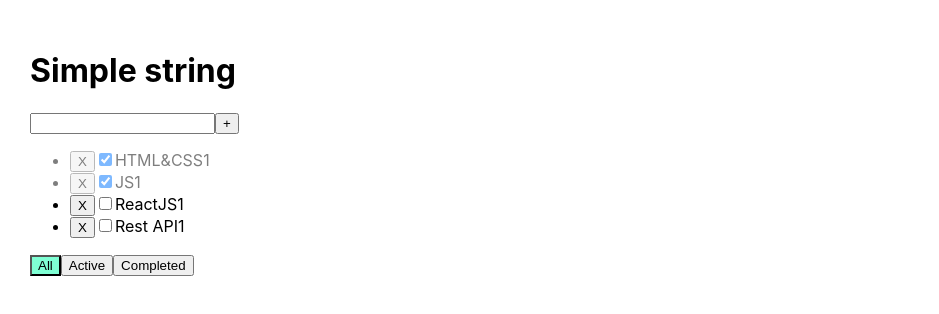
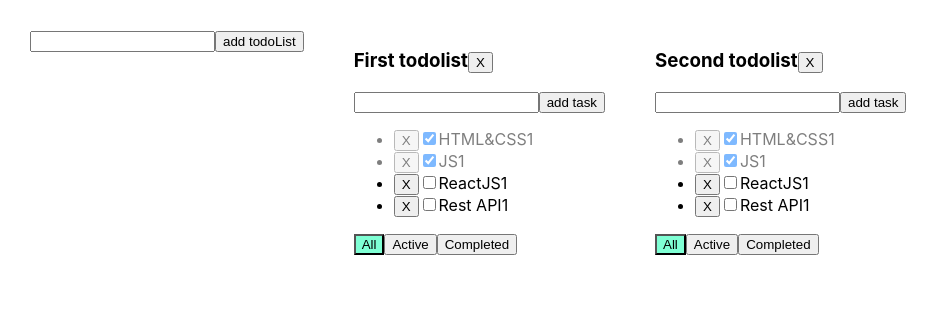
Before and after one commit to YauhenKoltashau/Todolists, a React (Create React App) app: page / in a window 1280 px wide. Shown: the top 314 px of the page, without its empty margins (0-939 px from the left). Built offline with nearby package versions, Linux system fonts and the light colour scheme.

Commit message:
created AddItemForm, EditableSpan

```diff
--- /dev/null
+++ b/src/AddItemForm.tsx
@@ -0,0 +1,47 @@
+import React, {ChangeEvent, KeyboardEvent, useState} from "react"
+import styles from "./App.module.css";
+
+type AddItemFormPropsType = {
+    name: string
+    addItem: (title: string) => void
+}
+
+export const AddItemForm = (props: AddItemFormPropsType) => {
+    const [newTitle, setNewTitle] = useState('')
+    const [error, setError] = useState<string | null>(null)
+    const onChangeNewTaskTitleInput = (e: ChangeEvent<HTMLInputElement>) => {
+        setNewTitle(e.currentTarget.value)
+    }
+    const onKeyPressAddNewTaskHandler = (e: KeyboardEvent<HTMLInputElement>) => {
+        setError(null)
+        if (newTitle.trim() === "") {
+            return
+        }
+        if (e.key == 'Enter') {
+            setNewTitle('');
+            props.addItem(newTitle)
+        }
+    }
+    const onClickButtonAddNewTaskHandler = () => {
+        if (newTitle.trim() === "") {
+            setError("Title is required")
+            return
+        }
+        setNewTitle('');
+        props.addItem(newTitle.trim())
+    }
+    return (
+        <div>
+            <input
+                value={newTitle}
+                onChange={onChangeNewTaskTitleInput}
+                onKeyPress={onKeyPressAddNewTaskHandler}
+            />
+
+            <button
+                onClick={onClickButtonAddNewTaskHandler}>{props.name}
+            </button>
+            {error && <div className={styles.errorMessage}>{error}</div>}
+        </div>
+    )
+}
--- a/src/App.tsx
+++ b/src/App.tsx
@@ -2,69 +2,150 @@ import React, {useState} from 'react';
 import './App.css';
 import {InArrayPropsType, Todolist} from "./Todolist";
 import {v1} from "uuid";
+import {AddItemForm} from "./AddItemForm";
+
 
 export type filterValueType = "All" | "Active" | "Completed"
+type TodolistsType = {
+    id: string
+    title: string
+    filter: filterValueType
+}
+type TaskType = {
+    [key: string]: Array<InArrayPropsType>
+
+
+}
 
 function App() {
 
-    const [tasks, setTasks] = useState<Array<InArrayPropsType>>(
+    let todolistsId1 = v1()
+    let todolistsId2 = v1()
+
+    let [todolists, setTodolists] = useState<Array<TodolistsType>>(
         [
+            {id: todolistsId1, title: "First todolist", filter: "All"},
+            {id: todolistsId2, title: "Second todolist", filter: "All"},
+        ]
+    )
+
+    const [tasks, setTasks] = useState<TaskType>({
+        [todolistsId1]: [
             {id: v1(), title: "HTML&CSS1", isDone: true},
             {id: v1(), title: "JS1", isDone: true},
             {id: v1(), title: "ReactJS1", isDone: false},
             {id: v1(), title: "Rest API1", isDone: false},
-        ])
-    console.log(tasks)
-    const removeOneTask = (id: string) => {
-        setTasks(tasks.filter((el) => el.id !== id))
-        console.log(id)
-    }
-    const addTask = (title: string) => {
-        let newTask = {id: v1(), title: title, isDone: false}
-        let newTasks = [newTask, ...tasks]
-        setTasks((newTasks))
-    }
-    let [filterValue, setFilterValue] = useState<filterValueType>("All")
-    let changeFilter = tasks
-    if (filterValue === "Active") {
-        changeFilter = tasks.filter((el) => !el.isDone)
-    }
-    if (filterValue === "Completed") {
-        changeFilter = tasks.filter((el) => el.isDone)
-    }
-
-    const filterTask = (filterValue: filterValueType) => {
-        setFilterValue(filterValue)
+        ],
+        [todolistsId2]: [
+            {id: v1(), title: "HTML&CSS1", isDone: true},
+            {id: v1(), title: "JS1", isDone: true},
+            {id: v1(), title: "ReactJS1", isDone: false},
+            {id: v1(), title: "Rest API1", isDone: false},
+        ]
+    })
+    const removeOneTask = (id: string, tlId: string) => {
+        let todolistTasks = tasks[tlId]
+        tasks[tlId] = todolistTasks.filter((el) => el.id !== id)
+        setTasks({...tasks})
 
     }
-    function changeStatus (taskId: string, isDone: boolean){
-        const task = tasks.find(t=> t.id === taskId)
+    const addTask = (title: string, tlId: string) => {
+        let task = {id: v1(), title: title, isDone: false}
+        let todolistTasks = tasks[tlId]
+        tasks[tlId] = [task, ...todolistTasks]
+        setTasks({...tasks})
+
+    }
+    const changeStatus = (taskId: string, isDone: boolean, tlId: string) => {
+        let todolistTasks = tasks[tlId]
+        const task = todolistTasks.find(t => t.id === taskId)
         if (task) {
             task.isDone = isDone
         }
-        setTasks([...tasks]);
+        setTasks({...tasks});
 
 
     }
+    const filterTask = (filterValue: filterValueType, tlId: string) => {
+        let todolist = todolists.find((tl) => tl.id === tlId)
+        if (todolist) {
+            todolist.filter = filterValue
+        }
+        setTodolists([...todolists]);
+    }
+    const removeTodolist = (tlId: string) => {
+        setTodolists(todolists.filter((tl) => tl.id !== tlId))
+        delete tasks[tlId]
+        setTasks({...tasks})
 
+    }
+    const addTodolist = (title: string) => {
+        let newTodolistId = v1()
+        let newTodolist: TodolistsType = {id: newTodolistId, title: title, filter: "All"}
+        setTodolists([newTodolist, ...todolists])
+        setTasks({...tasks, [newTodolistId]: []})
+
+    }
+    const changeTitleTask = (title: string, taskId: string, tlId: string,) => {
+        let todolistTasks = tasks[tlId]
+        const task = todolistTasks.find(t => t.id === taskId)
+        if (task) {
+            task.title = title
+        }
+        setTasks({...tasks})
+    }
+    const changeTitleTodolist = (title: string, tlId: string) => {
+        let todolist = todolists.find(tl => tl.id === tlId)
+        if (todolist) {
+            todolist.title = title
+        }
+        setTasks({...tasks})
+    }
 
 
     return (
         <div className="App">
-            <Todolist topic={"Simple string"}
-                      task={changeFilter}
-                      removeOneTask={removeOneTask}
-                      filterTask={filterTask}
-                      addTask={addTask}
-                      changeStatus={changeStatus}
-                      filter={filterValue}
+            <AddItemForm
+                name={'add todoList'}
+                addItem={addTodolist}
+            />
+
+            {todolists.map((tl) => {
+                    let changeFilter = tasks[tl.id]
+                    if (tl.filter === "Active") {
+                        changeFilter = tasks[tl.id].filter((el) => !el.isDone)
+                    }
+                    if (tl.filter === "Completed") {
+                        changeFilter = tasks[tl.id].filter((el) => el.isDone)
+                    }
+
+                    return (
+                        <div>
+
+                            <Todolist
+                                key={tl.id}
+                                tlId={tl.id}
+                                title={tl.title}
+                                tasks={changeFilter}
+                                removeOneTask={removeOneTask}
+                                filterTask={filterTask}
+                                addTask={addTask}
+                                changeStatus={changeStatus}
+                                filter={tl.filter}
+                                removeTodolist={removeTodolist}
+                                changeTitleTask={changeTitleTask}
+                                changeTitleTodolist={changeTitleTodolist}
+                            />
+                        </div>
 
 
-            />
+                    )
+
+                }
+            )}
 
 
-        </div>
-    );
+        </div>)
 }
 
 export default App;
--- /dev/null
+++ b/src/EditableSpan.tsx
@@ -0,0 +1,34 @@
+import React, {ChangeEvent, useState} from "react";
+type editModeType = boolean
+type EditableSpanPropsType = {
+    title: string
+    editTitle:(title: string)=>void
+
+
+
+}
+export const EditableSpan = (props: EditableSpanPropsType) => {
+    const [editMode, setEditMode] = useState<editModeType>(false)
+    let [title, setTitle] = useState(props.title)
+    const activateEditMode = () => {
+        setEditMode(true)
+        setTitle(props.title)
+
+    }
+    const activateViewMode = () => {
+        setEditMode(false)
+        props.editTitle(title)
+
+
+
+    }
+
+    const changeTitle = (e: ChangeEvent<HTMLInputElement>) => {
+        setTitle(e.currentTarget.value)
+    }
+
+        return editMode
+            ? <input value={title} onChange={changeTitle} autoFocus onBlur={activateViewMode}/>
+            : <span onDoubleClick={activateEditMode}>{title}</span>
+
+    }
--- a/src/Todolist.tsx
+++ b/src/Todolist.tsx
@@ -1,16 +1,22 @@
 import React, {ChangeEvent, ChangeEventHandler, KeyboardEvent, useState} from "react";
 import {filterValueType} from "./App";
 import styles from "./App.module.css"
+import {EditableSpan} from "./EditableSpan";
+import {AddItemForm} from "./AddItemForm";
 
 
 type TodolistPropsType = {
-    topic?: string
-    task: Array<InArrayPropsType>
-    removeOneTask: (id: string) => void
-    filterTask: (filterValue: filterValueType) => void
-    addTask: (title: string) => void
-    changeStatus: (taskId: string, isDone: boolean) => void
+    tlId: string
+    title: string
+    tasks: Array<InArrayPropsType>
+    removeOneTask: (id: string, tlId: string) => void
+    filterTask: (filterValue: filterValueType, tlId: string) => void
+    addTask: (title: string, tlId: string) => void
+    changeStatus: (taskId: string, isDone: boolean, tlId: string) => void
     filter: filterValueType
+    removeTodolist: (tlId: string) => void
+    changeTitleTask: (title: string, taskId: string, tlId: string) => void
+    changeTitleTodolist:(title: string, tlId: string) => void
 
 }
 
@@ -22,51 +28,71 @@ export type InArrayPropsType = {
 
 
 export const Todolist = (props: TodolistPropsType) => {
-    const [newTaskTitle, setNewTaskTitle] = useState('')
-    const[error, setError] = useState<string|null>(null)
-    const onChangeNewTaskTitleInput = (e: ChangeEvent<HTMLInputElement>) => {
-        setNewTaskTitle(e.currentTarget.value)
+    // const [newTaskTitle, setNewTaskTitle] = useState('')
+    // const [error, setError] = useState<string | null>(null)
+    //
+    // const onChangeNewTaskTitleInput = (e: ChangeEvent<HTMLInputElement>) => {
+    //     setNewTaskTitle(e.currentTarget.value)
+    // }
+    // const onKeyPressAddNewTaskHandler = (e: KeyboardEvent<HTMLInputElement>) => {
+    //     setError(null)
+    //     if (newTaskTitle.trim() === "") {
+    //         return
+    //     }
+    //     if (e.key == 'Enter') {
+    //         setNewTaskTitle('');
+    //         props.addTask(newTaskTitle, props.tlId)
+    //     }
+    // }
+    //
+    // const onClickButtonAddNewTaskHandler = () => {
+    //     if (newTaskTitle.trim() === "") {
+    //         setError("Title is required")
+    //         return
+    //     }
+    //     setNewTaskTitle('');
+    //     props.addTask(newTaskTitle.trim(), props.tlId)
+    // }
+    const onClickAllTaskHandler = () => props.filterTask("All", props.tlId)
+    const onClickActiveTaskHandler = () => props.filterTask("Active", props.tlId)
+    const onClickCompletedTaskHandler = () => props.filterTask("Completed", props.tlId)
+    const addTask = (title: string) => {
+        props.addTask(title, props.tlId)
     }
-    const onKeyPressAddNewTaskHandler = (e: KeyboardEvent<HTMLInputElement>) => {
-        setError(null)
-        if (newTaskTitle.trim() === "") {
-            return
-        }
-        if (e.key == 'Enter') {
-            setNewTaskTitle('');
-            props.addTask(newTaskTitle)
-        }
+    const changeTitle = (title:string, id: string) => {
+        props.changeTitleTask(title, id,props.tlId )
+
     }
-    const onClickButtonAddNewTaskHandler = () => {
-        if (newTaskTitle.trim() === "") {
-            setError("Title is required")
-            return
-        }
-        setNewTaskTitle('');
-        props.addTask(newTaskTitle.trim())
+    const changeTitleTodolist = (title: string) => {
+      props.changeTitleTodolist(title,props.tlId)
     }
-    const onClickAllTaskHandler = () => props.filterTask("All")
-    const onClickActiveTaskHandler = () => props.filterTask("Active")
-    const onClickCompletedTaskHandler = () => props.filterTask("Completed")
 
     return (
         <div>
-            <h1>{props.topic}</h1>
             <div>
-                <input className={error ? styles.error: ""}
-                    value={newTaskTitle}
-                    onChange={onChangeNewTaskTitleInput}
-                    onKeyPress={onKeyPressAddNewTaskHandler}/>
-                <button onClick={onClickButtonAddNewTaskHandler}>+</button>
+                <h3>
+                    <EditableSpan
+                        title={props.title}
+                        editTitle={changeTitleTodolist}
+
+                    />
+
+                    <button onClick={() => props.removeTodolist(props.tlId)}>X</button>
+                </h3>
+
             </div>
-            { error && <div className={styles.errorMessage}>{error}</div> }
+            <AddItemForm
+                addItem={addTask}
+                name={'add task'}
+            />
+
             <ul>
-                {props.task.map((el, index) => {
+                {props.tasks.map((el, index) => {
                     const onClickRemoveTaskHandler = () => {
-                        props.removeOneTask(el.id)
+                        props.removeOneTask(el.id, props.tlId)
                     }
                     const onChangeClickCheckboxHandler = (e: ChangeEvent<HTMLInputElement>) => {
-                        props.changeStatus(el.id, e.currentTarget.checked)
+                        props.changeStatus(el.id, e.currentTarget.checked, props.tlId)
                     }
                     return (
                         <li key={index} className={el.isDone ? styles.isDone : ""}>
@@ -74,16 +100,30 @@ export const Todolist = (props: TodolistPropsType) => {
                             <input type="checkbox"
                                    onChange={onChangeClickCheckboxHandler}
                                    checked={el.isDone}/>
-                            <span>{el.title}</span>
+                            <EditableSpan
+                                key={el.id}
+                                title={el.title}
+                                editTitle={(title)=>changeTitle(title,el.id)}
+
+
+
+                            />
+
                         </li>
                     )
                 })}
 
             </ul>
             <div>
-                <button className={props.filter === 'All' ? styles.activeFilter: ""} onClick={onClickAllTaskHandler}>All</button>
-                <button className={props.filter === 'Active' ? styles.activeFilter: ""} onClick={onClickActiveTaskHandler}>Active</button>
-                <button className={props.filter === 'Completed' ? styles.activeFilter: ""} onClick={onClickCompletedTaskHandler}>Completed</button>
+                <button className={props.filter === 'All' ? styles.activeFilter : ""}
+                        onClick={onClickAllTaskHandler}>All
+                </button>
+                <button className={props.filter === 'Active' ? styles.activeFilter : ""}
+                        onClick={onClickActiveTaskHandler}>Active
+                </button>
+                <button className={props.filter === 'Completed' ? styles.activeFilter : ""}
+                        onClick={onClickCompletedTaskHandler}>Completed
+                </button>
             </div>
         </div>
     )
```
